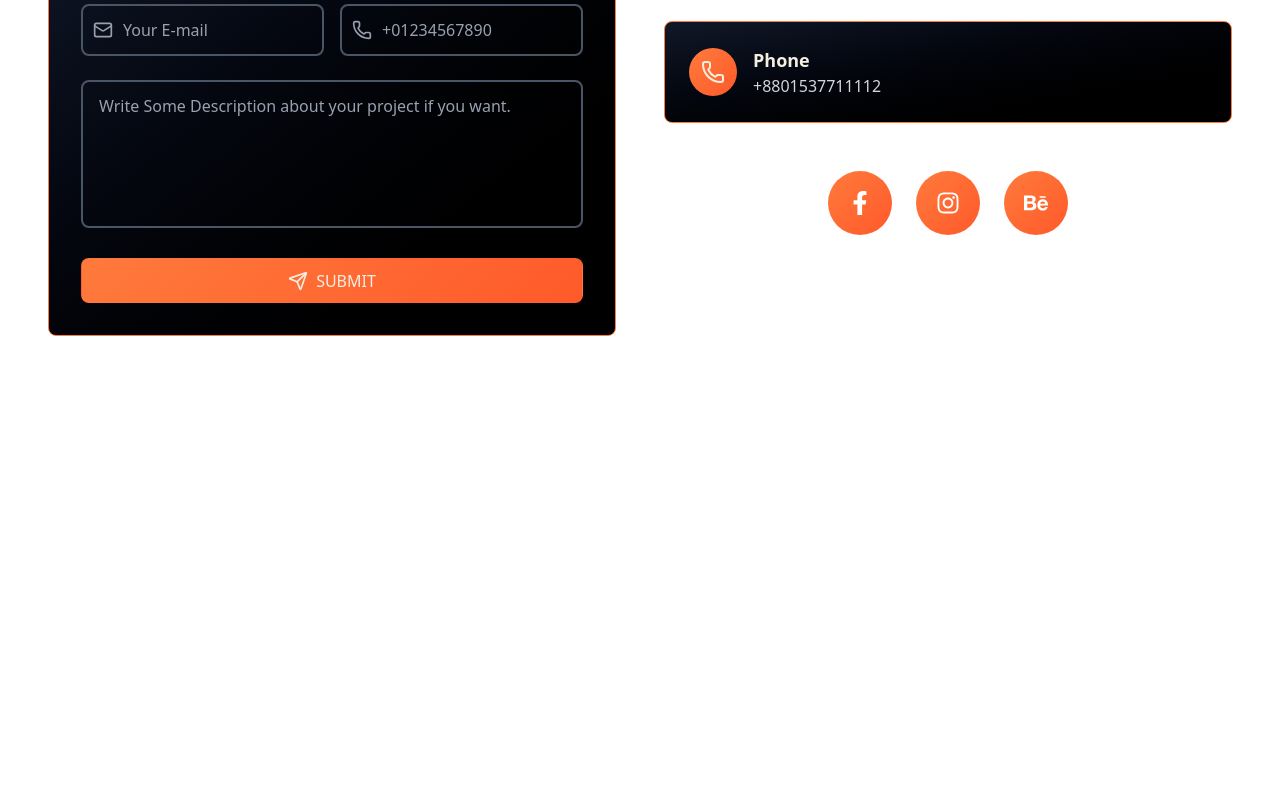
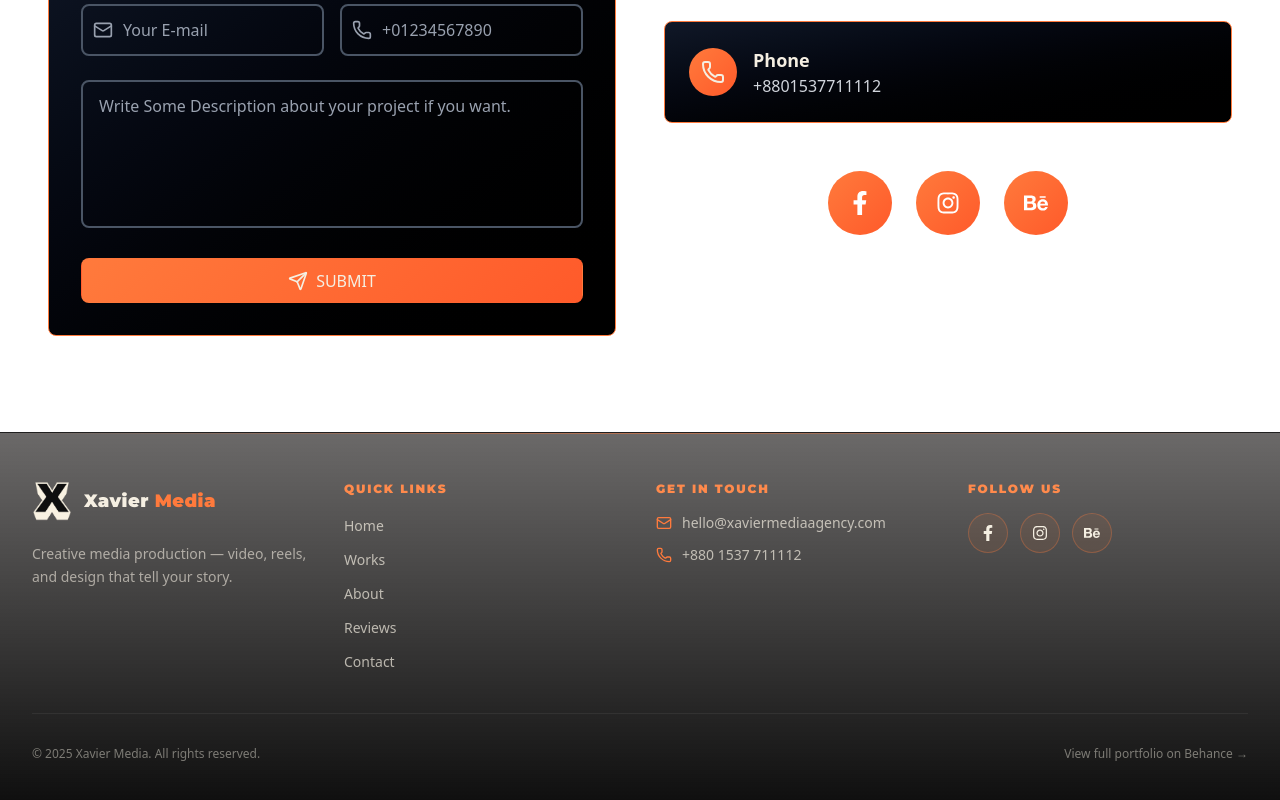
Before and after one commit to shamsfarabii/xaviers, a React (Vite) app: page / in a window 1280 px wide. Shown: the part 9801-10601 px from the top of the page. Before the commit the page ends 10201 px from the top, so only its background shows below. Built offline with nearby package versions, Linux system fonts and the light colour scheme; a web font is replaced by a local one; what tailwindcss-animated would draw is missing.

Commit message:
fix: Footer added

```diff
--- a/src/App.jsx
+++ b/src/App.jsx
@@ -13,6 +13,7 @@ import MyTeam from "./components/my-team"
 import MyWorks from './components/my-works'
 import Posters from './components/posters'
 import TeamExpectationsSection from "./components/team-expectations-section"
+import Footer from './components/footer'
 import Navigation from './components/top-nav'
 import { VideoCollage } from './components/video-collage'
 
@@ -160,6 +161,8 @@ function App() {
           <Contact />
         </section>
       </main>
+
+      <Footer />
     </>
   )
 }
--- a/src/components/footer.jsx
+++ b/src/components/footer.jsx
@@ -1,23 +1,154 @@
-// import useInView from '../hooks/useInView';
+import { Mail, Phone } from 'lucide-react';
+import { FaBehance, FaFacebookF, FaInstagram } from 'react-icons/fa';
 
-// export default function Footer() {
-//   const [sectionRef, isVisible] = useInView();
+const QUICK_LINKS = [
+  { label: 'Home', href: '#home' },
+  { label: 'Works', href: '#podcast' },
+  { label: 'About', href: '#about' },
+  { label: 'Reviews', href: '#reviews' },
+  { label: 'Contact', href: '#contact' },
+];
 
-//   return (
-//     <div
-//       ref={sectionRef}
-//       className={`min-h-[200px] flex items-center justify-center transition-all duration-700 ${
-//         isVisible ? 'animate-fade-up' : ''
-//       }`}
-//     >
-//       {/* Only mount the heavy GIF once the footer is in view */}
-//       {isVisible && (
-//         <img
-//           src="https://xaviers.b-cdn.net/gifs/1230%20(3).gif"
-//           alt="Footer animation"
-//           className="w-full h-auto"
-//         />
-//       )}
-//     </div>
-//   );
-// }
+const SOCIAL_LINKS = [
+  {
+    label: 'Facebook',
+    href: 'https://www.facebook.com/mediaxavier',
+    icon: FaFacebookF,
+  },
+  {
+    label: 'Instagram',
+    href: 'https://www.instagram.com/_.xaviermedia._/',
+    icon: FaInstagram,
+  },
+  {
+    label: 'Behance',
+    href: 'https://www.behance.net/xaviermedia',
+    icon: FaBehance,
+  },
+];
+
+export default function Footer() {
+  const year = new Date().getFullYear();
+
+  return (
+    <footer
+      className="relative mt-8 border-t border-white/[0.08] bg-[linear-gradient(180deg,rgba(8,5,4,0.6)_0%,rgba(0,0,0,0.95)_100%)]"
+      aria-label="Site footer"
+    >
+      <div
+        aria-hidden
+        className="pointer-events-none absolute inset-x-0 top-0 h-px bg-[linear-gradient(90deg,transparent,rgba(255,122,60,0.5),transparent)]"
+      />
+
+      <div className="container mx-auto min-w-0 px-4 sm:px-6 lg:px-8 py-12 pb-[max(3rem,env(safe-area-inset-bottom))]">
+        <div className="grid grid-cols-1 gap-10 sm:grid-cols-2 lg:grid-cols-4 lg:gap-8">
+          <div className="sm:col-span-2 lg:col-span-1">
+            <a href="#home" className="inline-flex items-center gap-3 group">
+              <img
+                src="/logo.png"
+                alt=""
+                className="h-10 w-10 object-contain transition-transform duration-300 group-hover:scale-105"
+              />
+              <span
+                className="text-lg font-bold tracking-wide text-[#F5EFE2]"
+                style={{ fontFamily: "'Montserrat', sans-serif" }}
+              >
+                Xavier <span className="text-[#ff7a3c]">Media</span>
+              </span>
+            </a>
+            <p className="mt-4 max-w-xs text-sm leading-relaxed text-[#F5EFE2]/60">
+              Creative media production — video, reels, and design that tell your story.
+            </p>
+          </div>
+
+          <div>
+            <h3
+              className="mb-4 text-xs font-extrabold uppercase tracking-[1.8px] text-[#ff8a4c]"
+              style={{ fontFamily: "'Montserrat', sans-serif" }}
+            >
+              Quick Links
+            </h3>
+            <ul className="flex flex-col gap-2.5">
+              {QUICK_LINKS.map((link) => (
+                <li key={link.href}>
+                  <a
+                    href={link.href}
+                    className="text-sm text-[#F5EFE2]/70 transition-colors duration-200 hover:text-[#ff7a3c]"
+                  >
+                    {link.label}
+                  </a>
+                </li>
+              ))}
+            </ul>
+          </div>
+
+          <div>
+            <h3
+              className="mb-4 text-xs font-extrabold uppercase tracking-[1.8px] text-[#ff8a4c]"
+              style={{ fontFamily: "'Montserrat', sans-serif" }}
+            >
+              Get in Touch
+            </h3>
+            <ul className="flex flex-col gap-3">
+              <li>
+                <a
+                  href="mailto:hello@xaviermediaagency.com"
+                  className="flex items-center gap-2.5 text-sm text-[#F5EFE2]/70 transition-colors duration-200 hover:text-[#F5EFE2]"
+                >
+                  <Mail className="h-4 w-4 shrink-0 text-[#ff7a3c]" aria-hidden />
+                  hello@xaviermediaagency.com
+                </a>
+              </li>
+              <li>
+                <a
+                  href="tel:+8801537711112"
+                  className="flex items-center gap-2.5 text-sm text-[#F5EFE2]/70 transition-colors duration-200 hover:text-[#F5EFE2]"
+                >
+                  <Phone className="h-4 w-4 shrink-0 text-[#ff7a3c]" aria-hidden />
+                  +880 1537 711112
+                </a>
+              </li>
+            </ul>
+          </div>
+
+          <div>
+            <h3
+              className="mb-4 text-xs font-extrabold uppercase tracking-[1.8px] text-[#ff8a4c]"
+              style={{ fontFamily: "'Montserrat', sans-serif" }}
+            >
+              Follow Us
+            </h3>
+            <div className="flex gap-3">
+              {SOCIAL_LINKS.map(({ label, href, icon: Icon }) => (
+                <a
+                  key={href}
+                  href={href}
+                  target="_blank"
+                  rel="noopener noreferrer"
+                  aria-label={label}
+                  className="flex h-10 w-10 items-center justify-center rounded-full border border-[#ff7a3c]/30 bg-[rgba(255,122,60,0.08)] text-[#F5EFE2] transition-all duration-300 hover:scale-110 hover:border-[#ff7a3c]/60 hover:bg-[linear-gradient(135deg,#ff7a3c,#ff5a2a)] hover:shadow-[0_4px_18px_rgba(255,122,60,0.25)]"
+                >
+                  <Icon className="text-base" />
+                </a>
+              ))}
+            </div>
+          </div>
+        </div>
+
+        <div className="mt-10 flex flex-col items-center justify-between gap-4 border-t border-white/[0.06] pt-8 sm:flex-row">
+          <p className="text-center text-xs text-[#F5EFE2]/45 sm:text-left">
+            © {year} Xavier Media. All rights reserved.
+          </p>
+          <a
+            href="https://www.behance.net/xaviermedia"
+            target="_blank"
+            rel="noopener noreferrer"
+            className="text-xs text-[#F5EFE2]/45 transition-colors duration-200 hover:text-[#ff7a3c]"
+          >
+            View full portfolio on Behance →
+          </a>
+        </div>
+      </div>
+    </footer>
+  );
+}
```
